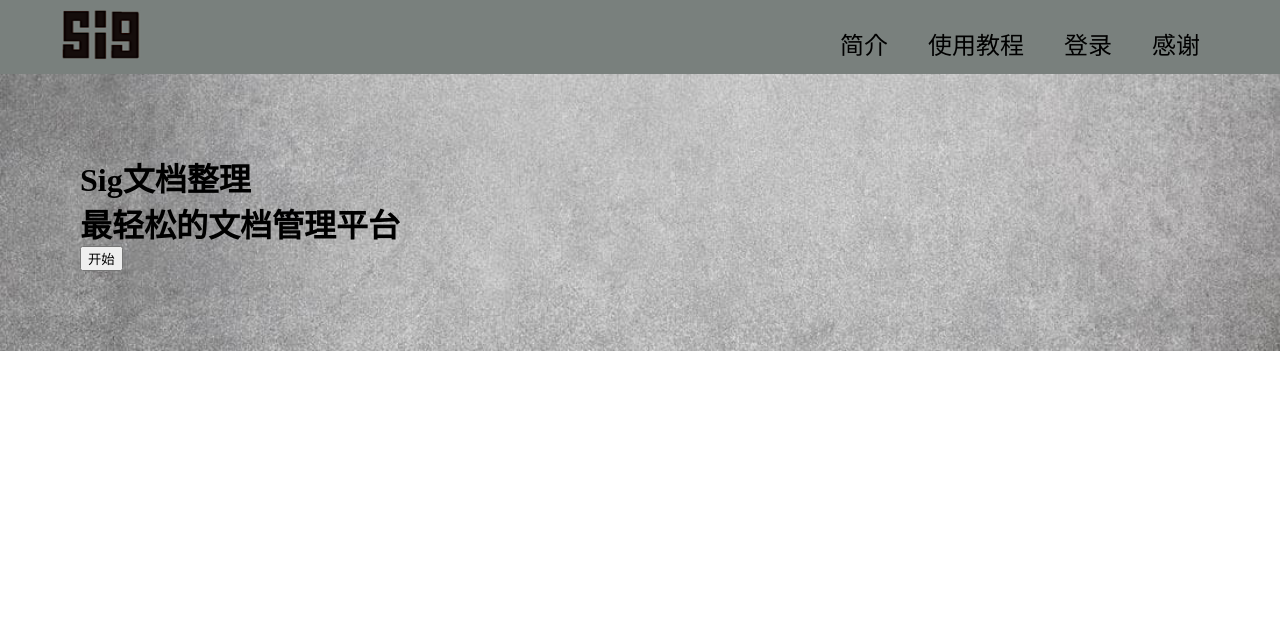
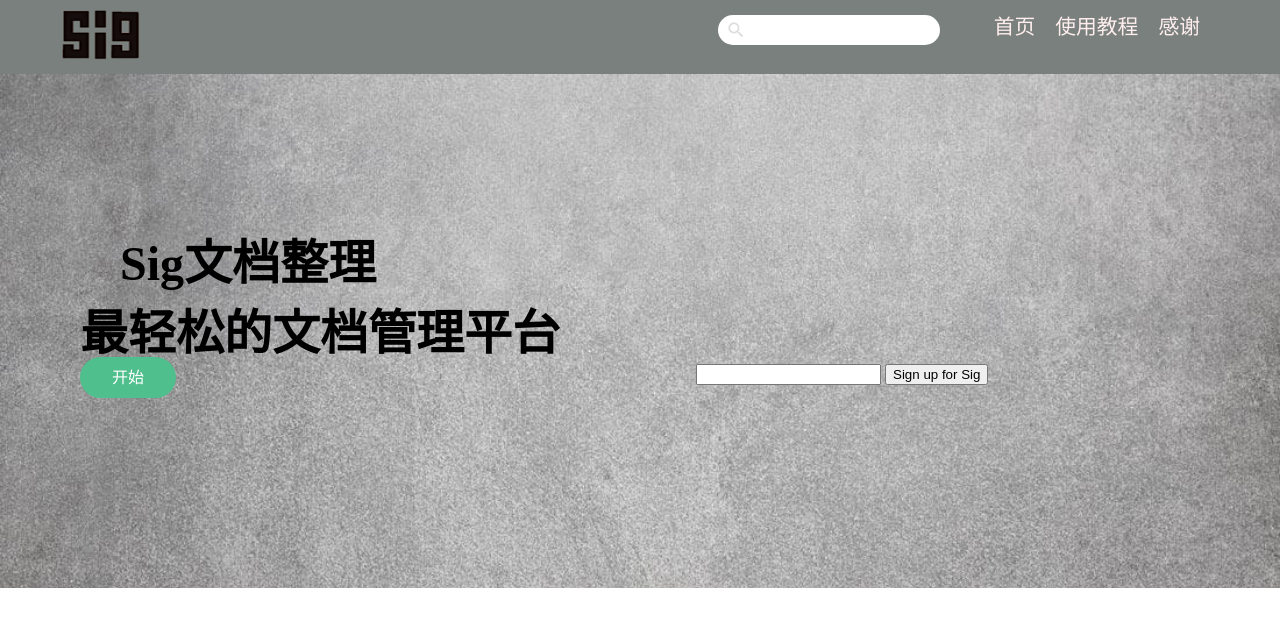
Before and after one commit to Sigboom/HCJS, a Vue app in the folder SitePage/autosort/: page / in a window 1280 px wide. Shown: the top 626 px of the page. Built offline with nearby package versions, Linux system fonts and the light colour scheme.

Commit message:
make index

```diff
--- a/SitePage/autosort/index.html
+++ b/SitePage/autosort/index.html
@@ -7,35 +7,47 @@
         <link rel="bookmark"href="static/img/favicon.ico" />
         <title>Sig文档整理</title>
         <script src="https://cdn.jsdelivr.net/npm/vue/dist/vue.js"></script>
+        <script src="node_modules/vue/dist/vue.js"></script>
         <link rel="stylesheet" href="static/css/index.css" />
     </head>
     <body>
-        <div id=header>
+        <div id="header">
             <a href="index.html">
                 <img id=logo src="static/img/logo.png">
             </a>
-            <span id=nav>
-                <ul class=nav><li class=nav-li v-for="menu in nav"><a>{{ menu.name }}</a></li></ul>
+            <span id="nav">
+                <input type="text" id="search">
+                <ul id="nav-ul">
+                    <li id=nav-li v-for="menu in nav"><a id="nav-li" v-bind:href="menu.href">{{ menu.name }}</a></li>
+                </ul>
             </span>
         </div>
-        <div id=title>
-            <div id=main>
+        <div id="main">
+            <div id="title">
                 <h1 class="title-h">{{ title }}<br>{{ subtitle }}</h1>
-                <button>开始</button>
+                <br>
+                <a id="title-bu" href="#">开始</a>
+            </div>
+            <div id="sign">
+                <form id="sign-f" accept-charset="utf-8" method="post">
+                    <input type="text">
+                    <input type="hidden">
+                    <button>Sign up for Sig</button>
+                </form>
             </div>
         </div>
+
         <script>
             var head = new Vue({
                 el: "#header",
                 data: {
                     nav: [
-                        { name: '简介' },
-                        { name: '使用教程' },
-                        { name: '登录' },
-                        { name: '感谢' }
+                        { name: '首页', href: '#' },
+                        { name: '使用教程', href: 'https://sigboom.cn' },
+                        { name: '感谢', href: '#' }
                     ]
                 }
-            });
+            })
             var title = new Vue({
                 el: "#title",
                 data: {
--- a/SitePage/autosort/static/css/index.css
+++ b/SitePage/autosort/static/css/index.css
@@ -16,28 +16,69 @@ body {
     float: right;
 }
 
-.nav .nav-li {
+#nav-ul {
+    display: inline;
+}
+
+#nav-li {
     display: inline;
     font-family: "Source Sans Pro", "Helvetica Neue", Arial, sans-serif;
-    font-size: 1.5rem;
+    font-size: 1.3rem;
+    padding-top: 10px;
+    margin-right: 10px;
 }
 
-.nav-li {
-    margin-left: 20px;
-    margin-right: 20px;
+#search {
+    display: inline;
+    border-radius: 15px;
+    margin-right: 10px;
+    height: 30px;
+    box-sizing: border-box;;
+    padding: 0 15px 0 30px;
+    border: 0px;
+    background: #fff url(../img/search.png) 8px 5px no-repeat;
+    background-size: 20px;
+}
+
+#main {
+    background-image: url(../img/background.jpeg);
+    background-size: cover;
+    padding: 150px 80px 200px;
 }
 
 #title {
-    background-image: url(../img/background.jpeg);
-    background-size: cover;
-    padding: 80px 40px 80px;
-}
-
-#main {
+    display:inline;
     padding-left:40px;
+    width:50%;
 }
 
 .title-h {
+    display: inline;
     margin-block-start: 0em;
     margin-block-end: 0em;
+    padding-bottom: 20px;
+    font-size: 3rem;
 }
+
+#nav-li {
+    color: #fee;
+    text-decoration: none;
+}
+
+#title-bu {
+    padding: 0.75em 2em;
+    border-radius: 2em;
+    color: #fff;
+    background-color: #4fc08d;
+    text-decoration: none;
+}
+
+#sign {
+    display:inline;
+    float:right;
+    width:45%;
+    ;
+}
+#sign-f {
+    display:inline;
+}
```
Also changed, not shown: SitePage/autosort/static/img/search.png, 1 other file (tests, documents, lock files or other folders).
